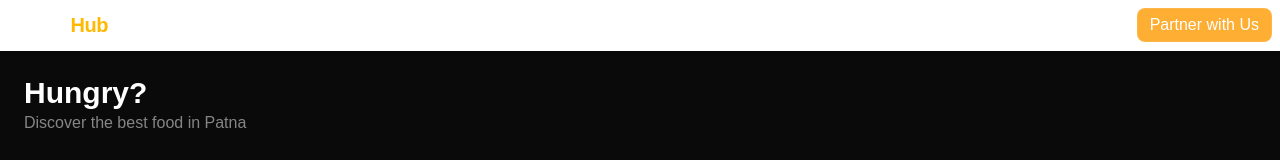
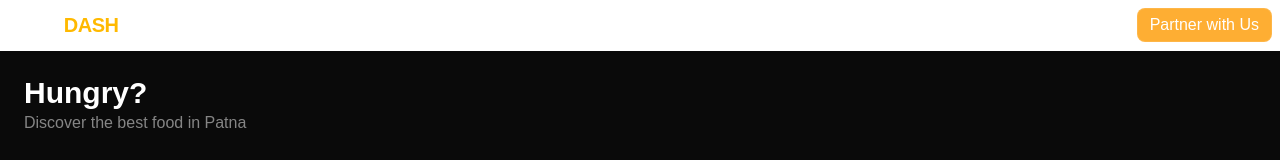
Before and after one commit to mdarmanadl-byte/fooddelivery, a Next.js app: page / in a window 1280 px wide. Shown: the top 160 px of the page. Built offline with nearby package versions, Linux system fonts and the light colour scheme; no server answers; the database is empty.

Commit message:
complete project

```diff
--- a/app/(main)/layout.tsx
+++ b/app/(main)/layout.tsx
@@ -13,7 +13,7 @@ export default function RootLayout({
           <nav className="glass-nav px-2 py-2 flex justify-between items-center">
       {/* Logo Section */}
       <div className="text-white font-bold text-xl tracking-tight">
-        <Link href="/">Foodie<span className="text-amber-400">Hub</span></Link>
+        <Link href="/">FOOD<span className="text-amber-400">DASH</span></Link>
       </div>
 
       {/* Navigation Links */}
```
